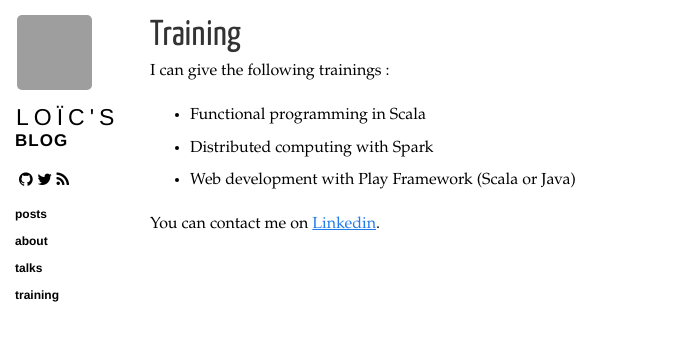
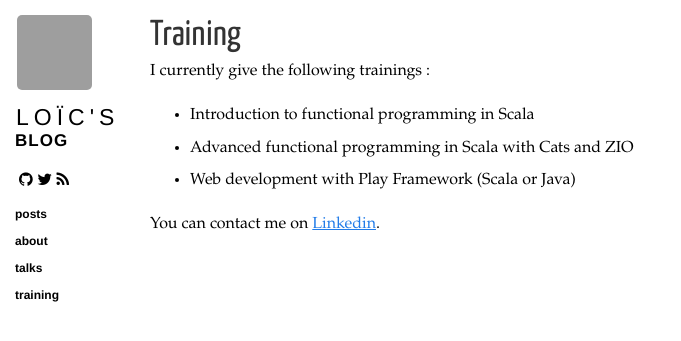
Before and after one commit to loicdescotte/loicdescotte.github.io, a Jekyll site: the page built from training.html, in a window 1280 px wide. Shown: the top 341 px of the page, without its empty margins (0-681 px from the left). Built offline with Jekyll 4.4.1, drawn with Linux system fonts in a browser that asks for light colours; nearby versions of some CDN libraries; grey boxes are pictures that could not be loaded.

Commit message:
Update training.html

```diff
--- a/training.html
+++ b/training.html
@@ -8,10 +8,10 @@ title: "Training"
   <h1>Training</h1>
 
   <p>
-  	I can give the following trainings :
+  	I currently give the following trainings :
     <ul>
-      <li>Functional programming in Scala</li>
-      <li>Distributed computing with Spark</li>
+      <li>Introduction to functional programming in Scala</li>
+      <li>Advanced functional programming in Scala with Cats and ZIO</li>
       <li>Web development with Play Framework (Scala or Java)</li>
     </ul>
   </p>
```
